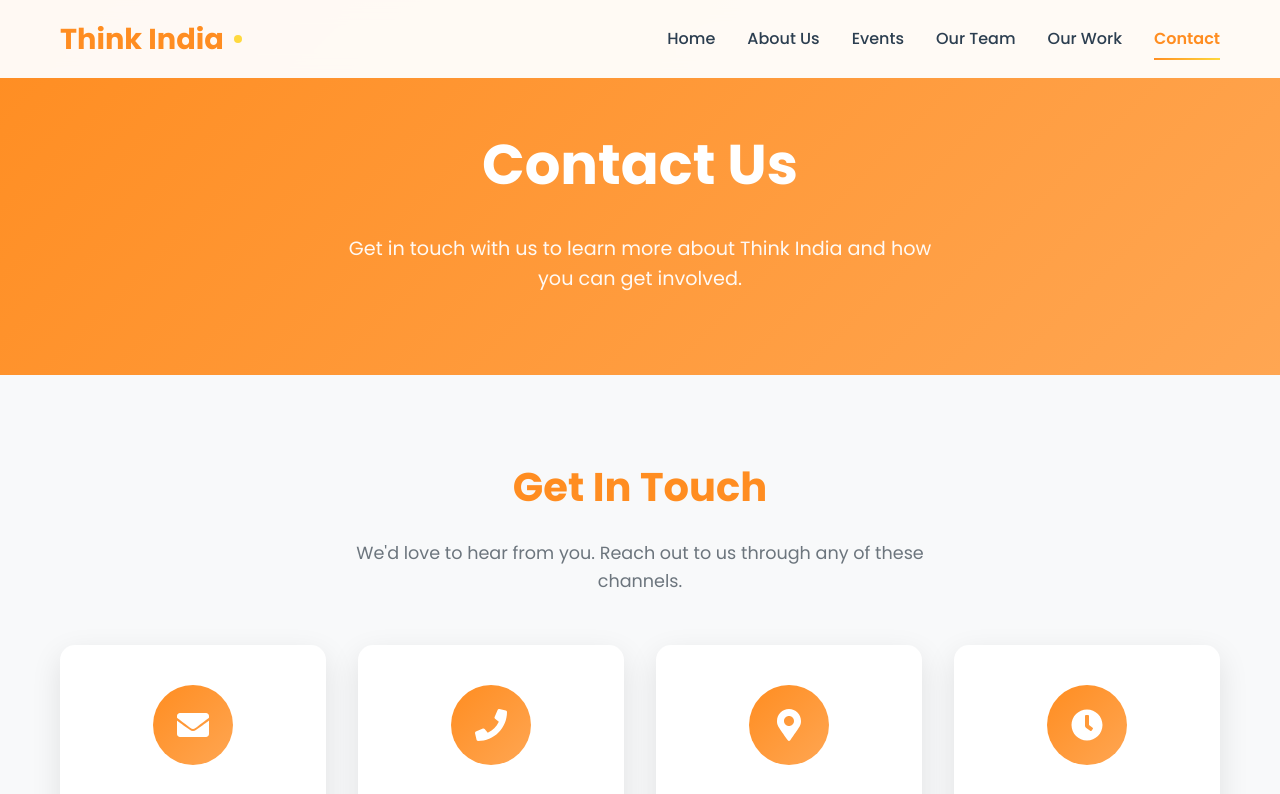
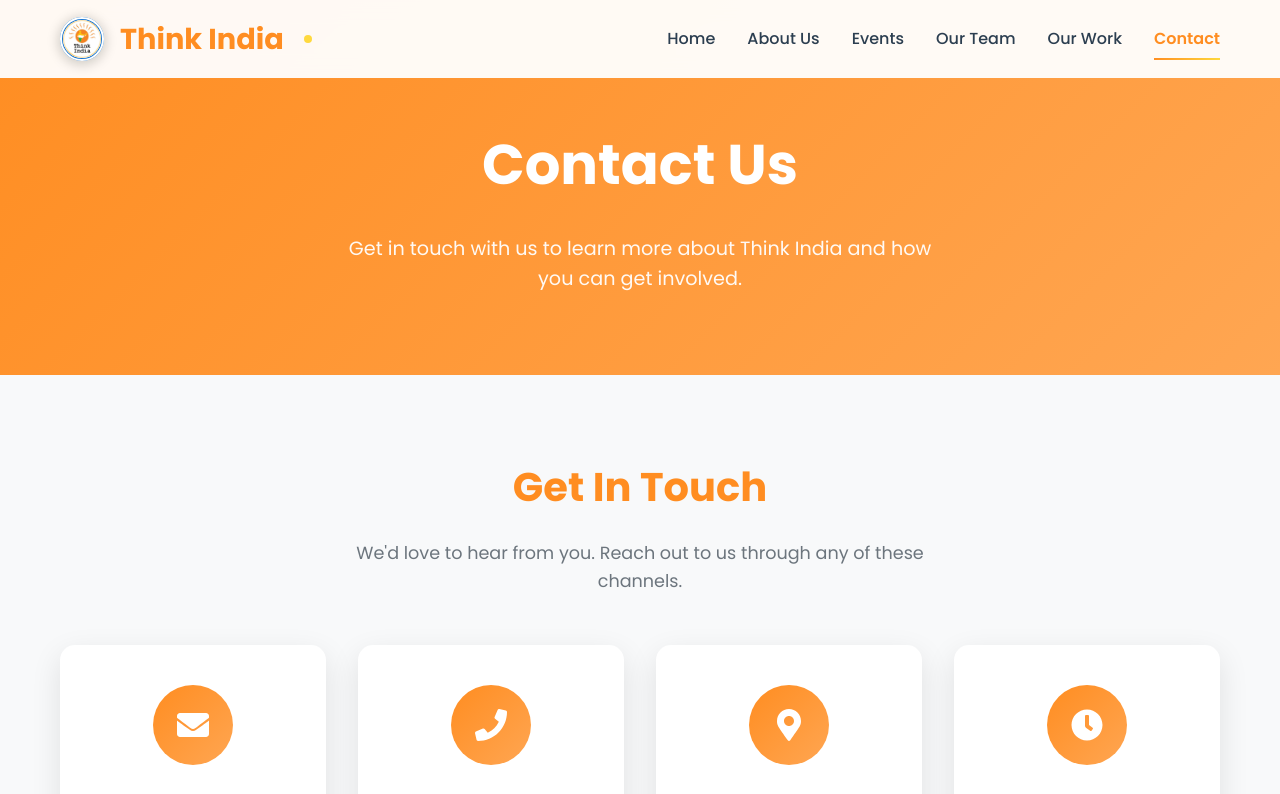
Before and after one commit to Simran759/Think_India, a React (Create React App) app: page /contact in a window 1280 px wide. Shown: the top 794 px of the page. Built offline with nearby package versions, Linux system fonts and the light colour scheme.

Commit message:
add logo

```diff
--- a/src/components/Navbar.js
+++ b/src/components/Navbar.js
@@ -37,15 +37,32 @@
 
   return (
     <nav className={`navbar ${scrolled ? 'scrolled' : ''}`}>
-      <div className="container">
+      <div className="container" style={{ display: 'flex', alignItems: 'center', justifyContent: 'flex-start' }}>
         <Link to="/" className="navbar-brand" onClick={closeMenu}>
-          <div className="logo">
+          <div className="logo" style={{ display: 'flex', alignItems: 'center', gap: '10px' }}>
+            <span style={{
+              display: 'inline-flex',
+              alignItems: 'center',
+              justifyContent: 'center',
+              height: '44px',
+              width: '44px',
+              borderRadius: '50%',
+              overflow: 'hidden',
+              background: '#fff',
+              boxShadow: '0 2px 12px 2px rgba(0,0,0,0.18)',
+              border: '3px solid #1976d2',
+              marginRight: '6px',
+              outline: '2px solid #fff',
+              outlineOffset: '-2px'
+            }}>
+              <img src="/logoti.jpg" alt="Think India Logo" style={{ height: '40px', width: '40px', objectFit: 'cover', borderRadius: '50%', background: '#fff' }} />
+            </span>
             <span className="logo-text">Think India</span>
             <div className="logo-accent"></div>
           </div>
         </Link>
 
-        <div className={`navbar-menu ${isOpen ? 'active' : ''}`}>
+        <div className={`navbar-menu ${isOpen ? 'active' : ''}`} style={{ marginLeft: 'auto' }}>
           {navLinks.map((link) => (
             <Link
               key={link.path}
```
Also changed, not shown: public/logoti.jpg (added).
